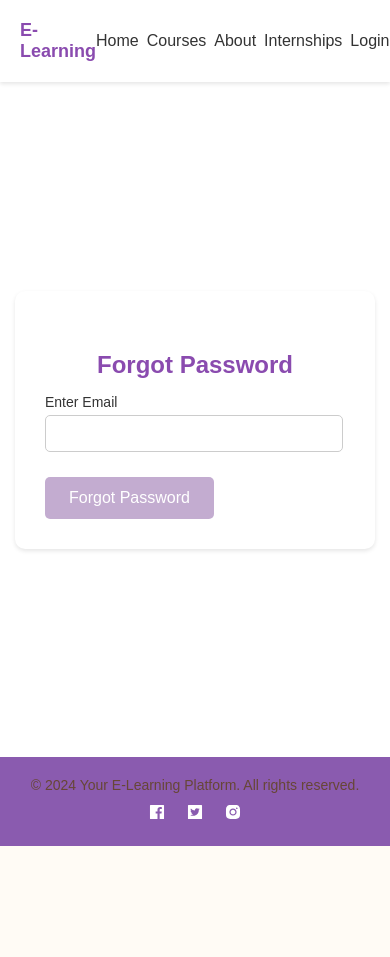
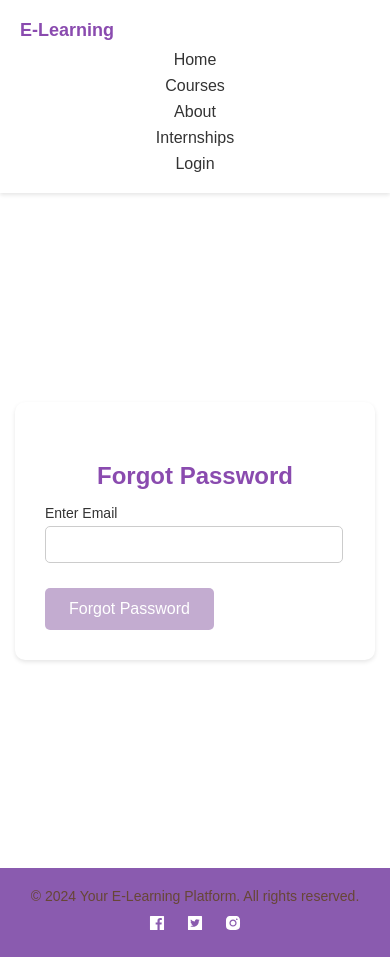
Before and after one commit to juhijj50/E-learning, a React (Vite) app: page /forgot in a window 390 px wide. Before the commit the page ends 846 px from the top, so only its background shows below. Built offline with nearby package versions, Linux system fonts and the light colour scheme; no server answers.

Commit message:
updated header.css

```diff
--- a/src/components/header/header.css
+++ b/src/components/header/header.css
@@ -6,6 +6,8 @@ header {
   background-color: #fff;
   box-shadow: 0px 2px 4px rgba(0, 0, 0, 0.1);
   position: relative;
+  flex-wrap: wrap; /* Allow items to wrap on small screens */
+}
 
 .logo {
   font-size: 25px;
@@ -22,23 +24,27 @@ header {
   gap: 2rem;
 
   @media (max-width: 768px) {
+    flex-direction: column; /* Stack links vertically on small screens */
     gap: 0.5rem;
+    width: 100%;
+    text-align: center;
+    margin-top: 10px; /* Add space above for better separation */
+  }
 }
 
-      a {
+.link a {
   text-decoration: none;
   color: #333;
   transition: 0.3s;
+}
 
-        &:hover {
+.link a:hover {
   color: #8a4baf;
 }
-      }
-    }
-  }
+
 .account-icon {
   font-size: 24px;
-    color:  #8a4baf;
+  color: #8a4baf;
   vertical-align: middle;
 }
 
```
Lines whose indentation alone changed are shown as unchanged.
